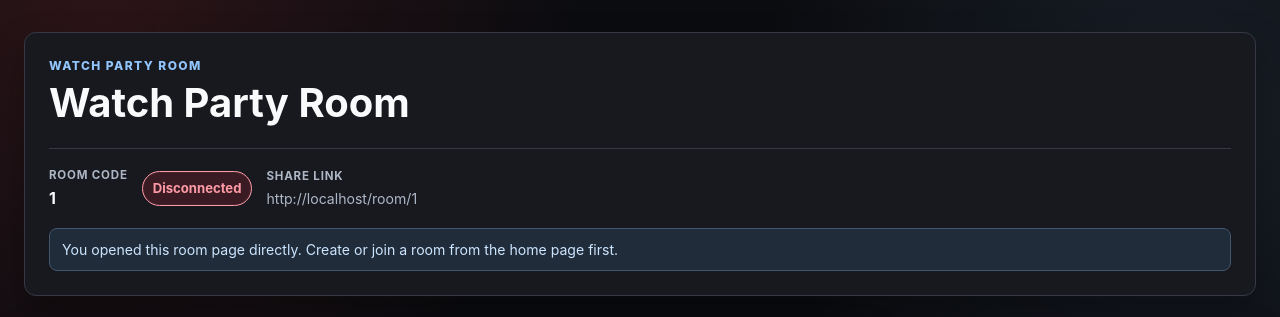
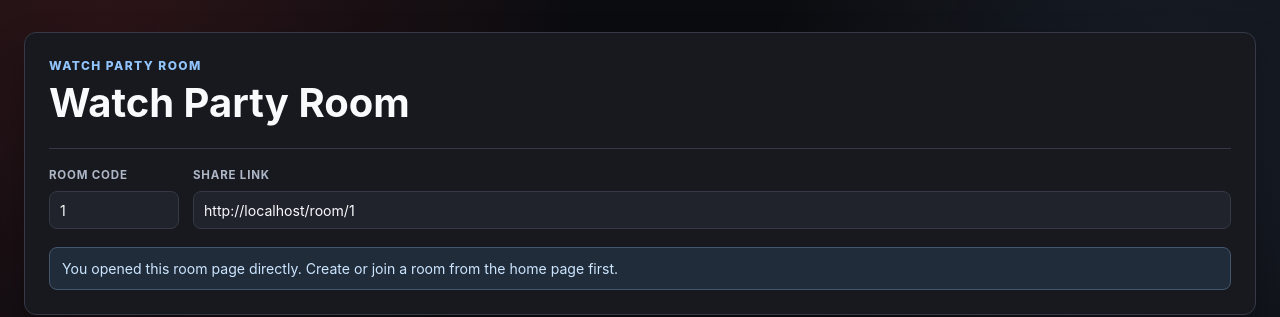
Before and after one commit to ashwarya-maurya/Youtube_WatchParty, a React (Vite) app in the folder client/: page /room/1 in a window 1280 px wide. Shown: the top 317 px of the page. Built offline with nearby package versions, Linux system fonts and the light colour scheme; no server answers.

Commit message:
Final Application Ready to Deploy

```diff
--- a/client/src/App.css
+++ b/client/src/App.css
@@ -308,44 +308,6 @@ button:disabled {
 .room-meta-label {
   display: block;
   margin-bottom: 2px;
-}
-
-.room-share-link {
-  min-width: min(100%, 280px);
-  flex: 1 1 280px;
-  overflow-wrap: anywhere;
-  color: var(--color-text-muted);
-  font-size: 0.88rem;
-}
-
-.connection-status {
-  display: inline-flex;
-  width: fit-content;
-  align-items: center;
-  gap: 7px;
-  border: 1px solid currentColor;
-  border-radius: 999px;
-  padding: 7px 10px;
-  font-size: 0.82rem;
-  font-weight: 700;
-  box-shadow: inset 0 0 0 1px rgba(255, 255, 255, 0.04);
-}
-
-.connection-dot {
-  width: 8px;
-  height: 8px;
-  border-radius: 50%;
-  background: currentColor;
-}
-
-.connection-online {
-  background: var(--color-success-surface);
-  color: var(--color-success);
-}
-
-.connection-offline {
-  background: var(--color-danger-surface);
-  color: var(--color-danger);
 }
 
 .room-direct-access-message {
@@ -916,3 +878,43 @@ button:disabled {
     animation-duration: 0.01ms !important;
   }
 }
+
+.room-details {
+  align-items: end;
+}
+
+.room-copy-control {
+  display: grid;
+  gap: 5px;
+}
+
+.room-code-control {
+  flex: 0 0 130px;
+}
+
+.room-share-control {
+  min-width: 0;
+  flex: 1 1 360px;
+}
+
+.room-copy-field {
+  min-height: 38px;
+  border-color: var(--color-border);
+  background: var(--color-surface-subtle);
+  color: var(--color-text);
+  padding: 7px 10px;
+  font-size: 0.88rem;
+  cursor: text;
+}
+
+@media (max-width: 640px) {
+  .room-details {
+    align-items: stretch;
+  }
+
+  .room-code-control,
+  .room-share-control {
+    flex-basis: 100%;
+  }
+
+}
--- a/client/src/App.jsx
+++ b/client/src/App.jsx
@@ -1,4 +1,4 @@
-import { useEffect, useState } from "react";
+import { useEffect } from "react";
 import { Route, Routes } from "react-router-dom";
 import socket from "./services/socketService";
 import HomePage from "./pages/HomePage";
@@ -7,27 +7,10 @@ import NotFoundPage from "./pages/NotFoundPage";
 import "./App.css";
 
 const App = () => {
-  const [connectionStatus, setConnectionStatus] = useState("Disconnected");
 
   useEffect(() => {
-    const handleConnect = () => {
-      setConnectionStatus("Connected");
-    };
-
-    const handleDisconnect = () => {
-      setConnectionStatus("Disconnected");
-    };
-
-    socket.on("connect", handleConnect);
-    socket.on("disconnect", handleDisconnect);
-
-    socket.connect();
-
-    return () => {
-      socket.off("connect", handleConnect);
-      socket.off("disconnect", handleDisconnect);
-    };
-  }, []);
+  socket.connect();
+}, []);
 
   return (
     <Routes>
--- a/client/src/components/video/YoutubePlayer.jsx
+++ b/client/src/components/video/YoutubePlayer.jsx
@@ -35,7 +35,7 @@ const YouTubePlayer = ({
         opts={{
           width: "100%",
           playerVars: {
-            controls: canControlPlayback ? 1 : 0,
+            controls: 1,
           },
         }}
       />
--- a/client/src/main.jsx
+++ b/client/src/main.jsx
@@ -1,4 +1,3 @@
-import { StrictMode } from 'react'
 import { createRoot } from 'react-dom/client'
 import './index.css'
 import App from './App.jsx'
--- a/client/src/pages/RoomPage.jsx
+++ b/client/src/pages/RoomPage.jsx
@@ -7,6 +7,7 @@ import YouTubePlayer from "../components/video/YoutubePlayer";
 import VideoUrlForm from "../components/video/VideoUrlForm";
 import ChatPanel from "../components/chat/ChatPanel";
 import ReactionPanel from "../components/reactions/ReactionPanel";
+const getPlaybackTimestamp = () => Date.now();
 
 const RoomPage = () => {
   const { roomId } = useParams();
@@ -32,7 +33,7 @@ const RoomPage = () => {
     }
 
     hasAppliedInitialSyncRef.current = true;
-    suppressSeekDetectionUntilRef.current = Date.now() + 1500;
+    suppressSeekDetectionUntilRef.current = getPlaybackTimestamp() + 1500;
 
     player.seekTo(initialSyncState.currentTime || 0, true);
 
@@ -306,7 +307,7 @@ const RoomPage = () => {
     const handleVideoChanged = (playbackState) => {
       isVideoChangePendingRef.current = true;
       isPlayerPlayingRef.current = false;
-      suppressSeekDetectionUntilRef.current = Date.now() + 1500;
+      suppressSeekDetectionUntilRef.current = getPlaybackTimestamp() + 1500;
 
       setVideoId(playbackState.videoId);
       setVideoError("");
@@ -331,12 +332,12 @@ const RoomPage = () => {
       setVideoError("");
 
       if (action === "play") {
-        const now = Date.now();
+        const now = getPlaybackTimestamp();
         const estimatedCurrentTime =
           playbackState.currentTime + (now - playbackState.updatedAt) / 1000;
 
         remotePlaybackActionRef.current = "play";
-        suppressSeekDetectionUntilRef.current = Date.now() + 1500;
+        suppressSeekDetectionUntilRef.current = getPlaybackTimestamp() + 1500;
 
         player.seekTo(estimatedCurrentTime, true);
         player.playVideo();
@@ -345,7 +346,7 @@ const RoomPage = () => {
 
       if (action === "pause") {
         remotePlaybackActionRef.current = "pause";
-        suppressSeekDetectionUntilRef.current = Date.now() + 1500;
+        suppressSeekDetectionUntilRef.current = getPlaybackTimestamp() + 1500;
 
         player.seekTo(playbackState.currentTime, true);
         player.pauseVideo();
@@ -353,7 +354,7 @@ const RoomPage = () => {
       }
 
       if (action === "seek") {
-        suppressSeekDetectionUntilRef.current = Date.now() + 1500;
+        suppressSeekDetectionUntilRef.current = getPlaybackTimestamp() + 1500;
 
         player.seekTo(playbackState.currentTime, true);
       }
@@ -387,7 +388,7 @@ const RoomPage = () => {
         return;
       }
 
-      const now = Date.now();
+      const now = getPlaybackTimestamp();
       const currentTime = player.getCurrentTime();
 
       if (previousTime === null || previousObservedAt === null) {
@@ -522,25 +523,27 @@ const RoomPage = () => {
         </div>
 
         <div className="room-details">
-          <p className="room-meta">
+          <label className="room-meta room-copy-control room-code-control">
             <span className="room-meta-label">Room code</span>
-            <strong>{roomId}</strong>
-          </p>
+            <input
+              className="room-copy-field"
+              type="text"
+              value={roomId}
+              readOnly
+              aria-label="Room code"
+            />
+          </label>
 
-          <p
-            className={`room-meta connection-status ${
-              connectionStatus === "Connected"
-                ? "connection-online"
-                : "connection-offline"
-            }`}
-          >
-            {connectionStatus}
-          </p>
-
-          <p className="room-meta room-share-link">
+          <label className="room-meta room-copy-control room-share-control">
             <span className="room-meta-label">Share link</span>
-            {roomUrl}
-          </p>
+            <input
+              className="room-copy-field"
+              type="text"
+              value={roomUrl}
+              readOnly
+              aria-label="Room share link"
+            />
+          </label>
         </div>
 
         {!localParticipant && (
```
